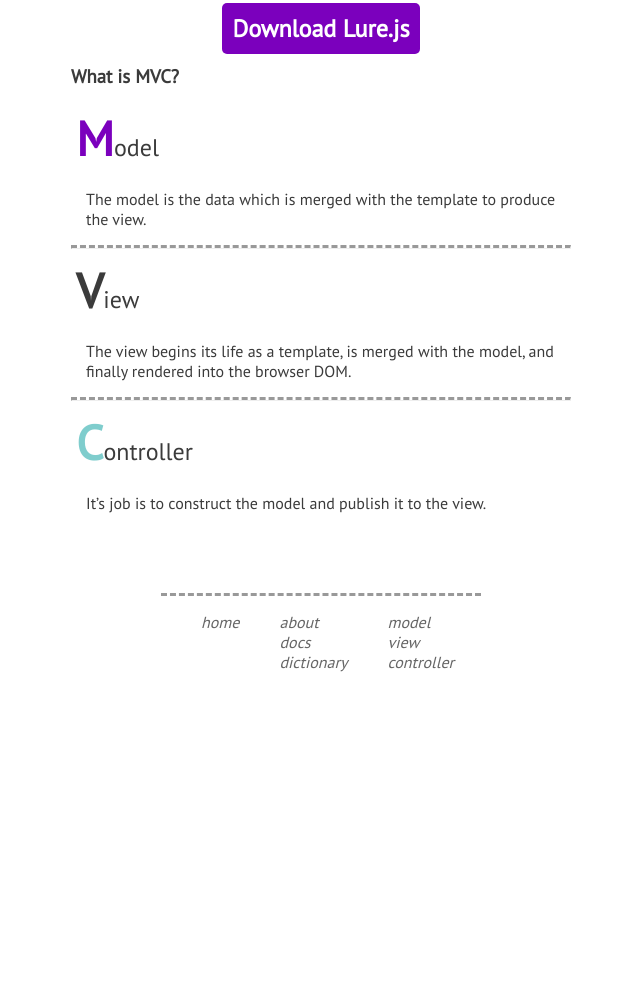
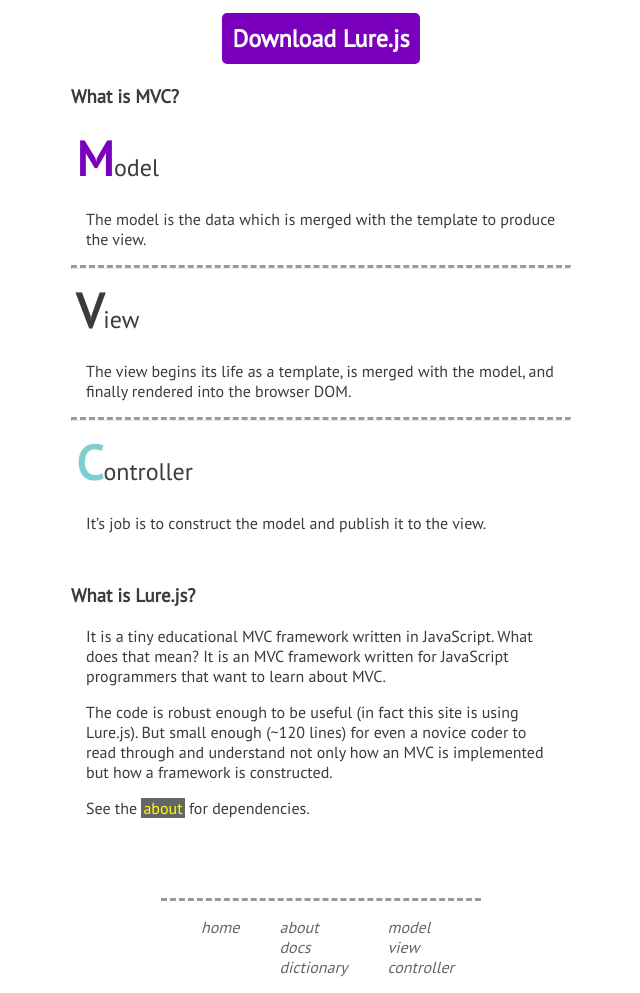
Before and after one commit to tylerthebuildor/lure.js, a plain HTML site: page index.html in a window 1280 px wide. Shown: the part 157-1150 px from the top of the page, without its empty margins (319-959 px from the left). Before the commit the page ends 845 px from the top, so only its background shows below. Drawn offline with Linux system fonts and the light colour scheme.

Commit message:
Add 'What is Lure.js?' section. Few other small fixes.

```diff
--- a/index.html
+++ b/index.html
@@ -12,7 +12,7 @@
         <meta name="viewport" content="width=device-width">
         <!-- Place favicon.ico and apple-touch-icon.png in the root directory -->
         <link href="http://fonts.googleapis.com/css?family=PT+Sans" rel="stylesheet" type="text/css">
-        <link rel="stylesheet" href="styles/2b740878.main.css">
+        <link rel="stylesheet" href="styles/11accc78.main.css">
         <link rel="stylesheet" href="components/highlightjs/styles/pojoaque.css">
         <script src="components/modernizr/modernizr.js"></script>
     </head>
@@ -62,7 +62,7 @@
         <script type="text/javascript" src="components/handlebars/handlebars.js"></script>
         <script type="text/javascript" src="components/jquery/jquery.min.js"></script>
         <script type="text/javascript" src="components/lure/lure.js"></script>
-        <script type="text/javascript" src="scripts/a40a8099.main.js"></script>
+        <script type="text/javascript" src="scripts/f20ac9ed.main.js"></script>
 
 </body>
 </html>
--- a/scripts/a40a8099.main.js
+++ b/scripts/f20ac9ed.main.js
@@ -4,7 +4,7 @@
 /* Create Lure Object */
 var App = new Lure( $("[x-view]") );
 
-/* Routes  */
+/* Routes */
 App.route("/", {
 
 	templateUrl: "views/home.html",
--- a/styles/main.scss
+++ b/styles/main.scss
@@ -136,6 +136,7 @@
 
 	& {
 		text-align: center;
+		margin: 30px;
 	}
 
 	a {
@@ -155,14 +156,19 @@
 	article {
 
 		& {
-			cursor: pointer;
 			margin: 10px 0;
 			padding: 0 5px;
 			position: relative;
 		}
 
-		&:hover { color: $lighter; }
-		&:active { color: $dark; }
+		&[x-link] {
+			& {
+				cursor: pointer;
+			}
+			&:hover { color: $lighter; }
+			&:active { color: $dark; }
+		}
+
 		&:nth-of-type(1) { h2:first-letter { color: $vibrant; } }
 		&:nth-of-type(2) { h2:first-letter { color: $dark; } }
 		&:nth-of-type(3) { h2:first-letter { color: $base; } }
@@ -174,6 +180,10 @@
 			font-weight: bold;
 		}
 
+	}
+
+	section:nth-of-type(2) {
+		margin-top: 50px;
 	}
 
  }
--- a/views/home.html
+++ b/views/home.html
@@ -1,5 +1,6 @@
 <div class="template">
 
+	<!-- Header -->
 	<header>
 
 		<h1><img src="images/logo.png" x-link="#/" />Lure.js</h1>
@@ -7,10 +8,14 @@
 
 	</header>
 
+	<!-- Home Section -->
 	<section class="home">
 
+		<!-- Download Lure.js -->
 		<h1 class="hero"><a href="https://s3.amazonaws.com/SimpleCDN/lure.js">Download Lure.js</a></h1>
 
+		<!-- What is MVC -->
+		<section>
 			<h3>What is MVC?</h3>
 
 			<article x-link="#/model">
@@ -43,12 +48,24 @@
 				it to the view.
 				</p>
 			</article>
+		</section>
 
-		<!-- <h3>What is Lure.js?</h3>
-
+		<!-- What is Lure.js? -->
+		<section>
+			<h3>What is Lure.js?</h3>
 			<article>
-			<p>Lure.js is a blah blhalkajsd asdfj saflajsdlfkasd</p>
-		</article> -->
+				<p>
+				It is a tiny educational MVC framework written in JavaScript. What does that mean? It is an MVC framework written for JavaScript programmers that want to learn about MVC.
+				</p>
+				<p>
+				The code is robust enough to be useful (in fact this site is using Lure.js). But small enough (~120 lines) for even a novice coder to read through and understand not only how an MVC is implemented but how a framework is constructed.
+				</p>
+				<p>
+				See the <a href="#/about">about</a>
+				for dependencies.
+				</p>
+			</article>
+		</section>
 
 	</section>
 
```
Also changed, not shown: styles/11accc78.main.css (added, +1 -0 lines), styles/2b740878.main.css (deleted, +0 -1 lines), views/model.html (+2 -2 lines). Lines whose indentation alone changed are shown as unchanged.
